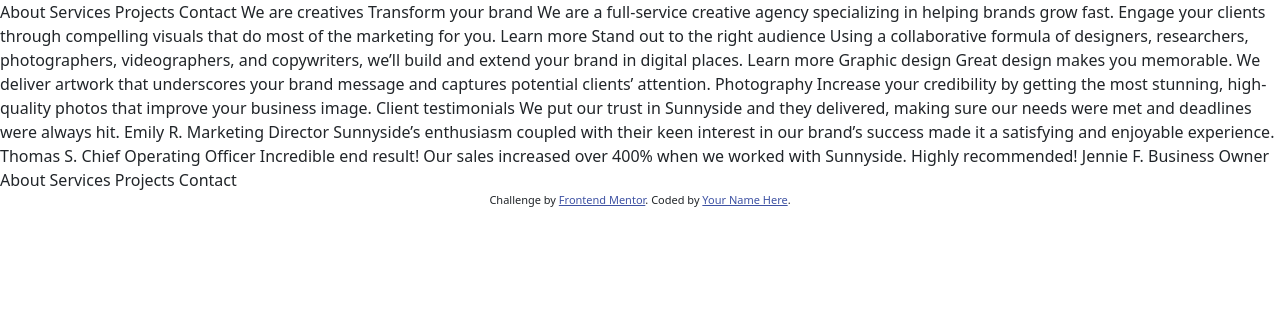
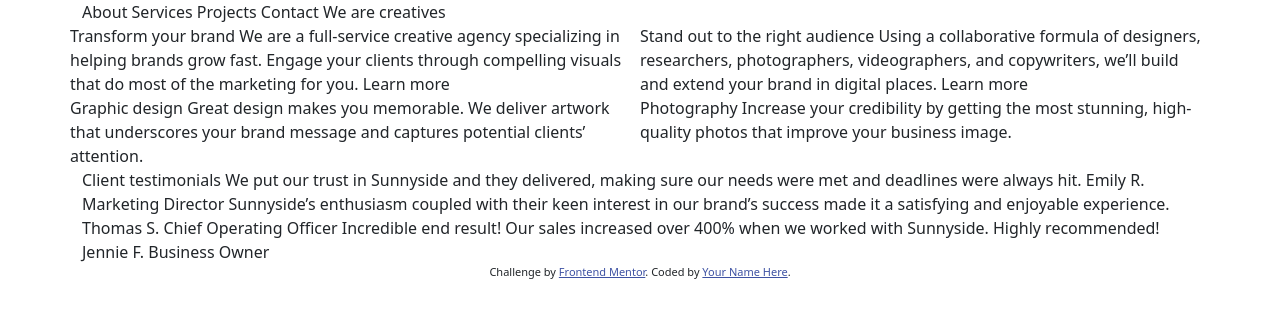
Before and after one commit to BansheeQueen/sunnysideagency, a plain HTML site: page index.html in a window 1280 px wide. Drawn offline with nearby package versions, Linux system fonts and the light colour scheme.

Commit message:
set up web grid

```diff
--- a/index.html
+++ b/index.html
@@ -17,32 +17,57 @@
   </style>
 </head>
 <body>
+  <div class="container">
+    <div class="row">
+      <div class="col header">
         About
         Services
         Projects
         Contact
 
         We are creatives
-
+      </div>
+    </div>
+    <div class="row">
+      <div class="col">
+        <div class="row desc">
           Transform your brand
 
           We are a full-service creative agency specializing in helping brands grow fast.
           Engage your clients through compelling visuals that do most of the marketing for you.
 
           Learn more
+        </div>
+        <div class="row img">
 
+        </div>
+        <div class="row desc2">
+          Graphic design
+          Great design makes you memorable. We deliver artwork that underscores your brand message and captures potential clients’ attention.
+
+        </div>
+      </div>
+      <div class="col">
+        <div class="row img">
+
+        </div>
+        <div class="row desc">
           Stand out to the right audience
 
           Using a collaborative formula of designers, researchers, photographers, videographers, and copywriters, we’ll build and extend your brand in digital places.
 
           Learn more
-
-  Graphic design
-  Great design makes you memorable. We deliver artwork that underscores your brand message and captures potential clients’ attention.
+        </div>
+        <div class="row desc2">
 
         Photography
         Increase your credibility by getting the most stunning, high-quality photos that improve your business image.
 
+        </div>
+      </div>
+    </div>
+    <div class="row">
+      <div class="col testimonials">
         Client testimonials
 
         We put our trust in Sunnyside and they delivered, making sure our needs were met and deadlines were always hit.
@@ -56,12 +81,18 @@
         Incredible end result! Our sales increased over 400% when we worked with Sunnyside. Highly recommended!
         Jennie F.
         Business Owner
-
-  About
-  Services
-  Projects
-  Contact
-
+      </div>
+    </div>
+    <div class="row">
+      <div class="col images"></div>
+      <div class="col images"></div>
+      <div class="col images"></div>
+      <div class="col images"></div>
+    </div>
+    <div class="row">
+      <div class="col footer"></div>
+    </div>
+  </div>
   <div class="attribution">
     Challenge by <a href="https://www.frontendmentor.io?ref=challenge" target="_blank">Frontend Mentor</a>.
     Coded by <a href="#">Your Name Here</a>.
```
Lines whose indentation alone changed are shown as unchanged.
